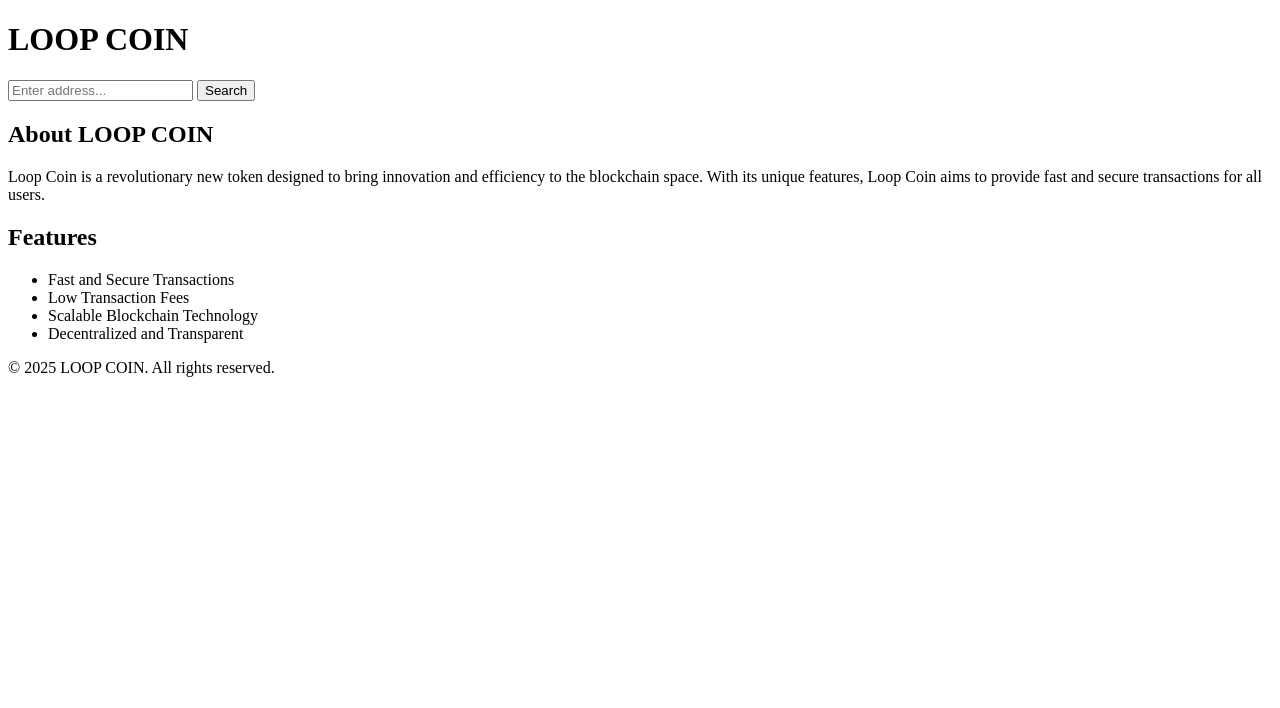
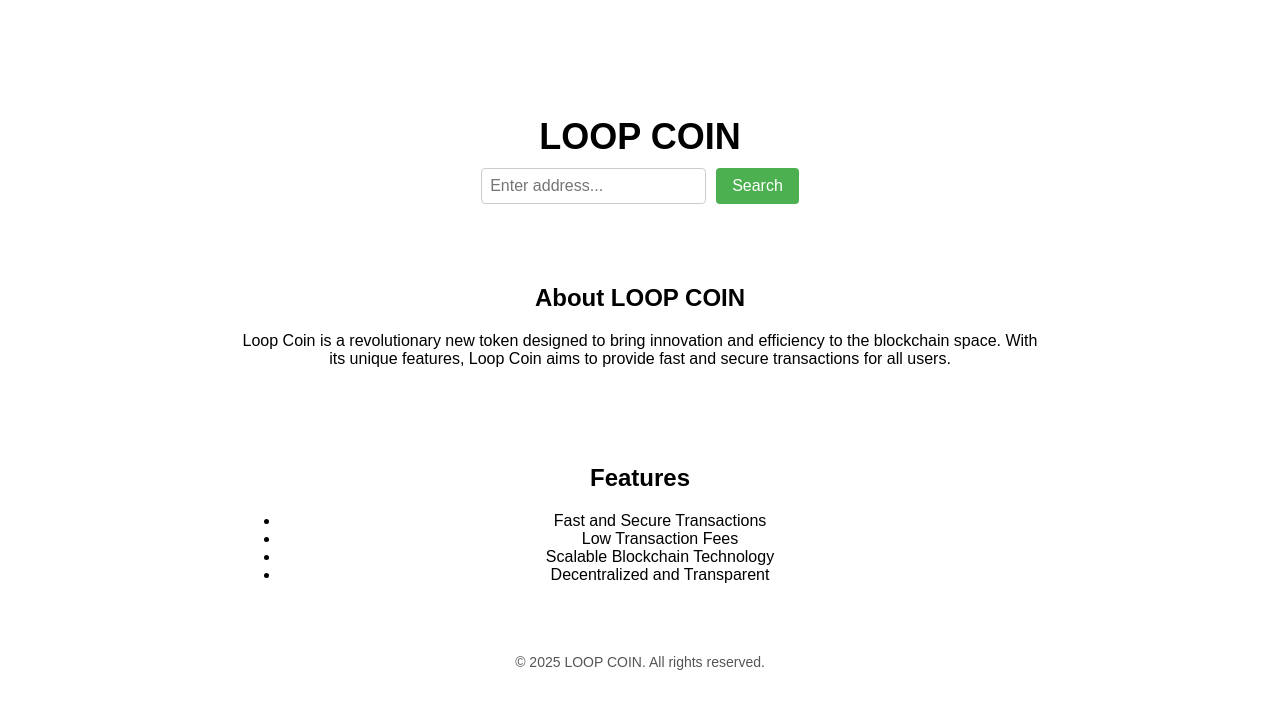
Before and after one commit to Avinask0/LOOP-COIN, a plain HTML site: page index.html in a window 1280 px wide. Drawn offline with Linux system fonts and the light colour scheme.

Commit message:
Update index.html

```diff
--- a/index.html
+++ b/index.html
@@ -5,6 +5,69 @@
     <meta name="viewport" content="width=device-width, initial-scale=1.0">
     <title>LOOP COIN</title>
     <link rel="icon" href="favicon.ico" type="image/x-icon">
+    <style>
+        body {
+            font-family: Arial, sans-serif;
+            margin: 0;
+            padding: 0;
+            display: flex;
+            flex-direction: column;
+            align-items: center;
+            justify-content: center;
+            height: 100vh;
+            text-align: center;
+        }
+
+        header {
+            margin-bottom: 20px;
+        }
+
+        h1 {
+            font-size: 36px;
+            margin: 0;
+        }
+
+        .search-container {
+            display: flex;
+            justify-content: center;
+            margin-top: 10px;
+        }
+
+        #address {
+            padding: 8px;
+            font-size: 16px;
+            margin-right: 10px;
+            border: 1px solid #ccc;
+            border-radius: 4px;
+        }
+
+        button {
+            padding: 8px 16px;
+            font-size: 16px;
+            border: none;
+            border-radius: 4px;
+            background-color: #4CAF50;
+            color: white;
+            cursor: pointer;
+        }
+
+        button:hover {
+            background-color: #45a049;
+        }
+
+        section {
+            margin-top: 20px;
+            padding: 20px;
+            width: 80%;
+            max-width: 800px;
+        }
+
+        footer {
+            margin-top: 20px;
+            font-size: 14px;
+            color: #555;
+        }
+    </style>
 </head>
 <body>
     <header>
```
